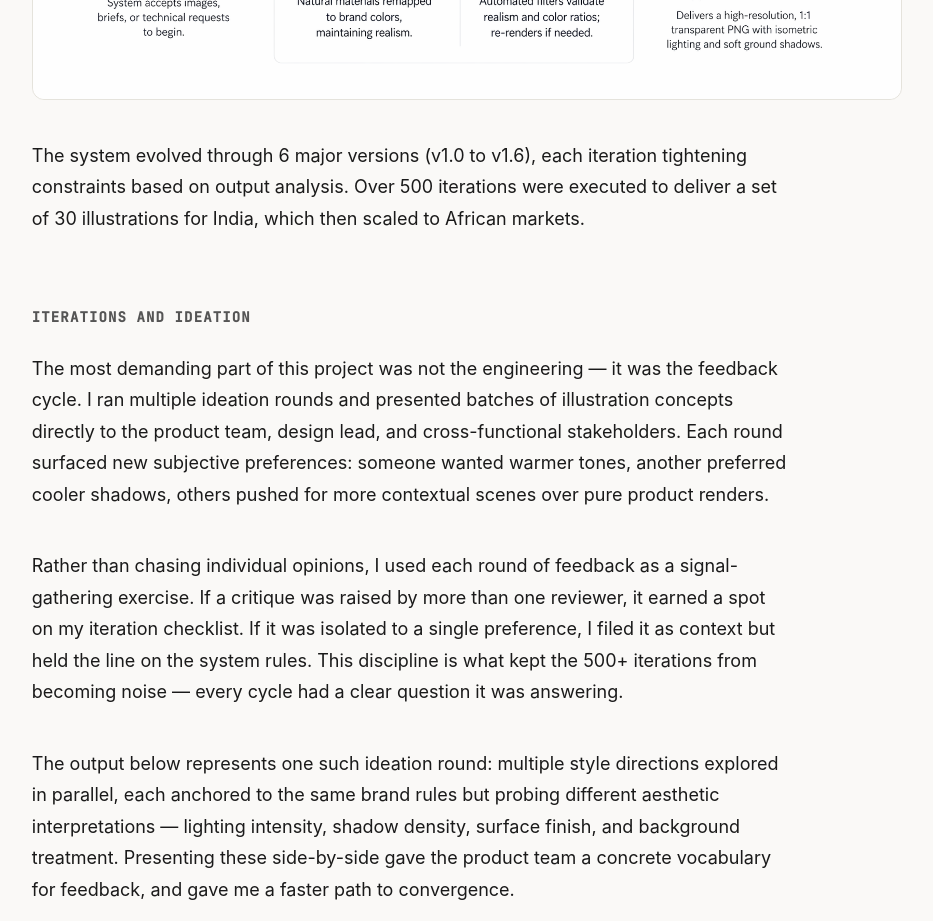
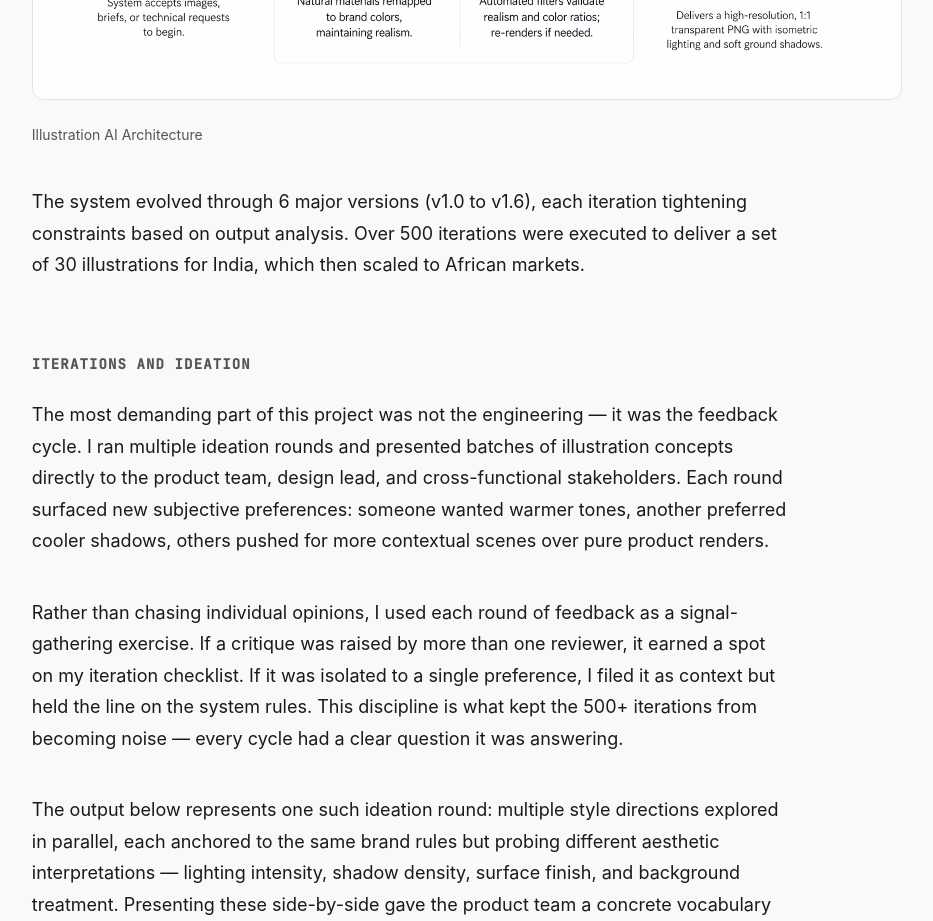
Before and after one commit to theenactorist/lums-portfolio, a Next.js app: page /work/branch-ai in a window 1280 px wide. Shown: the part 3420-4341 px from the top of the page, without its empty margins (173-1106 px from the left). Built offline with nearby package versions, Linux system fonts and the light colour scheme; a web font is replaced by a local one.

Commit message:
fix: Add missing caption to Illustration AI Architecture image

```diff
--- a/app/work/branch-ai/page.js
+++ b/app/work/branch-ai/page.js
@@ -204,6 +204,9 @@ export default function BranchAICaseStudy() {
                     className="cs-feature__image"
                   />
                 </figure>
+                <div className="cs-feature__footer">
+                  <p className="cs-feature__caption">Illustration AI Architecture</p>
+                </div>
               </div>
 
               <p className="cs-feature__body">
```
